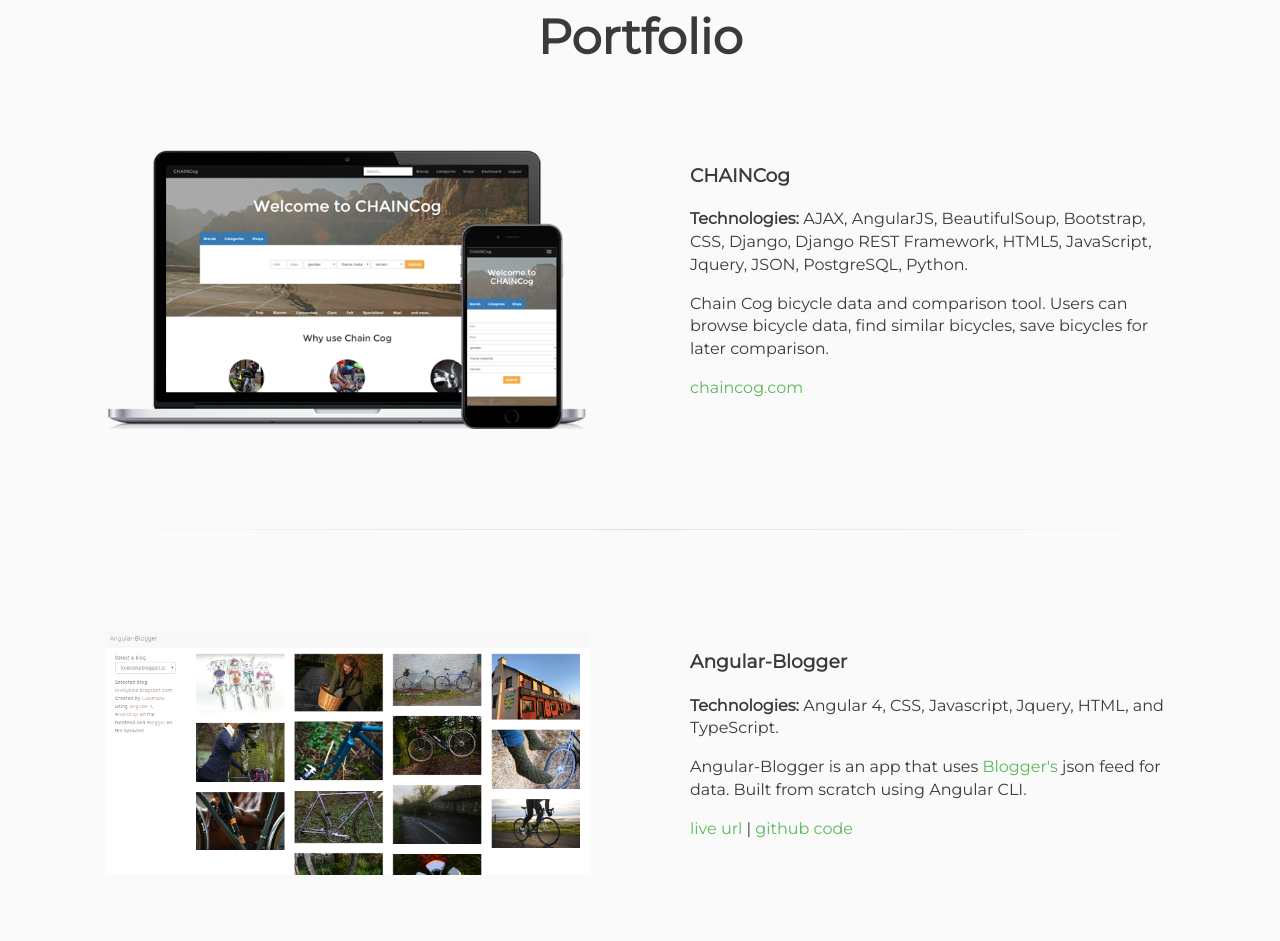
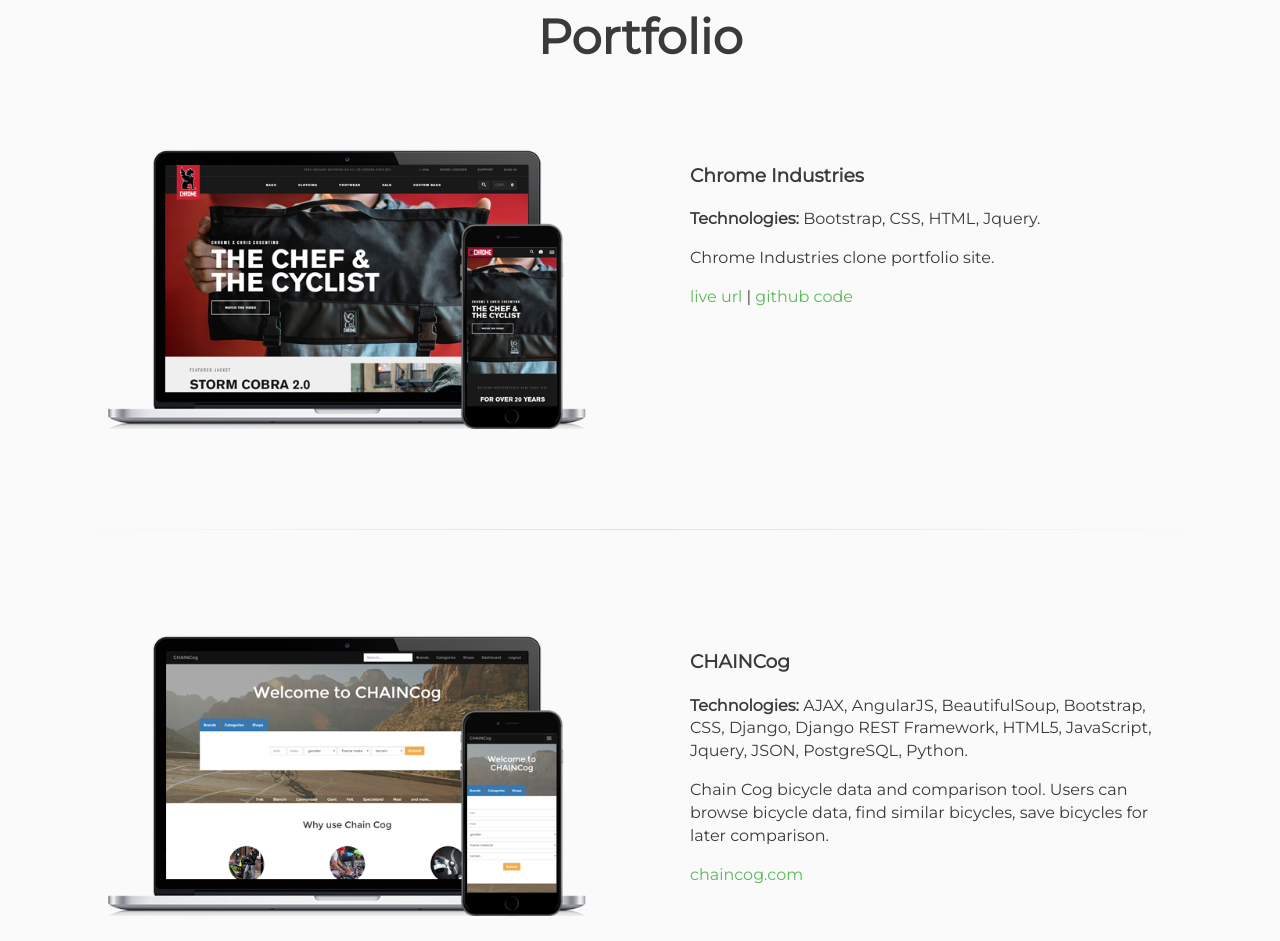
Before and after one commit to LuisManu/luismanu.github.io, a plain HTML site: page index.html in a window 1280 px wide. Shown: the part 829-1770 px from the top of the page. Drawn offline with nearby package versions, Linux system fonts and the light colour scheme.

Commit message:
added chrome bootstrap to portfolio

```diff
--- a/index.html
+++ b/index.html
@@ -52,6 +52,34 @@
         <div class="container padding-bottom" id="portfolio">
             <div class="text-center title" style="padding-top: 0 !important;"><h1>Portfolio</h1></div>
 
+            <div class="clearfix portfolio-section">
+                <div class="text-center"><h2>CHAINCog</h2></div>
+
+                <div class="portfolio-item">
+                    <div class="padded">
+                        <a href="http://luismanu.com/chrome-industries-bootstrap-v4/" target="_blank"><img class="img-responsive margin-auto" src="img/laptops/chrome_bootstrap.png"></a>
+                    </div>
+                </div>
+
+                <div class="portfolio-item">
+                    <div class="padded">
+                        <h3>Chrome Industries</h3>
+
+                        <hr>
+
+                        <p>
+                            <strong>Technologies:</strong> Bootstrap, CSS, HTML, Jquery.
+                        </p>
+                        <p>
+                            Chrome Industries clone portfolio site.
+                        </p>
+
+                        <p><a href="http://luismanu.com/chrome-industries-bootstrap-v4/" target="_blank">live url</a> | <a href="https://github.com/LuisManu/chrome-industries-bootstrap-v4/tree/gh-pages" target="_blank">github code</a></p>
+                    </div>
+                </div>
+            </div>
+
+            <hr class="section-split">
 
             <div class="clearfix portfolio-section">
 
```
Also changed, not shown: img/laptops/chrome_bootstrap.png (added), 2 other files.
